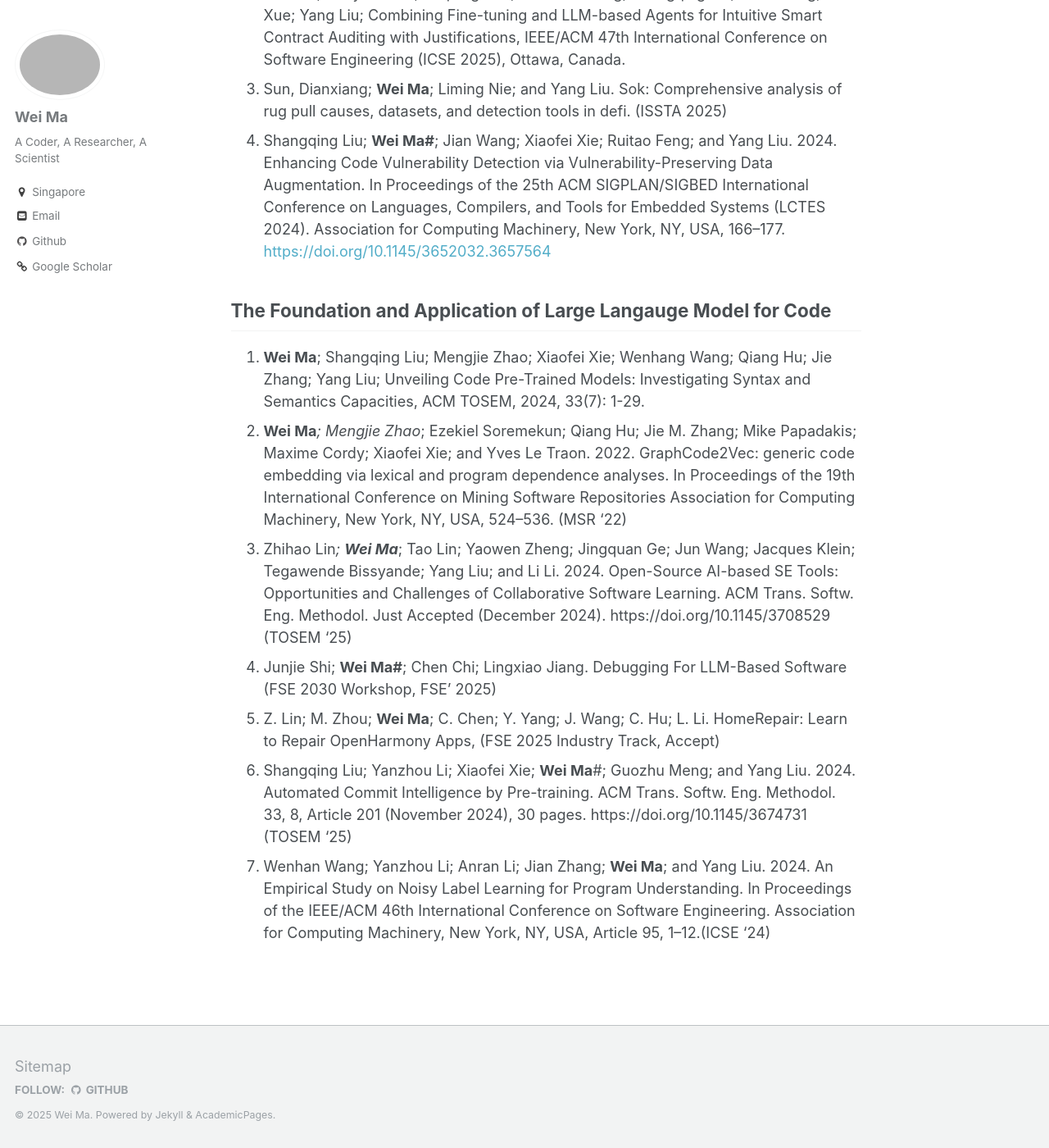
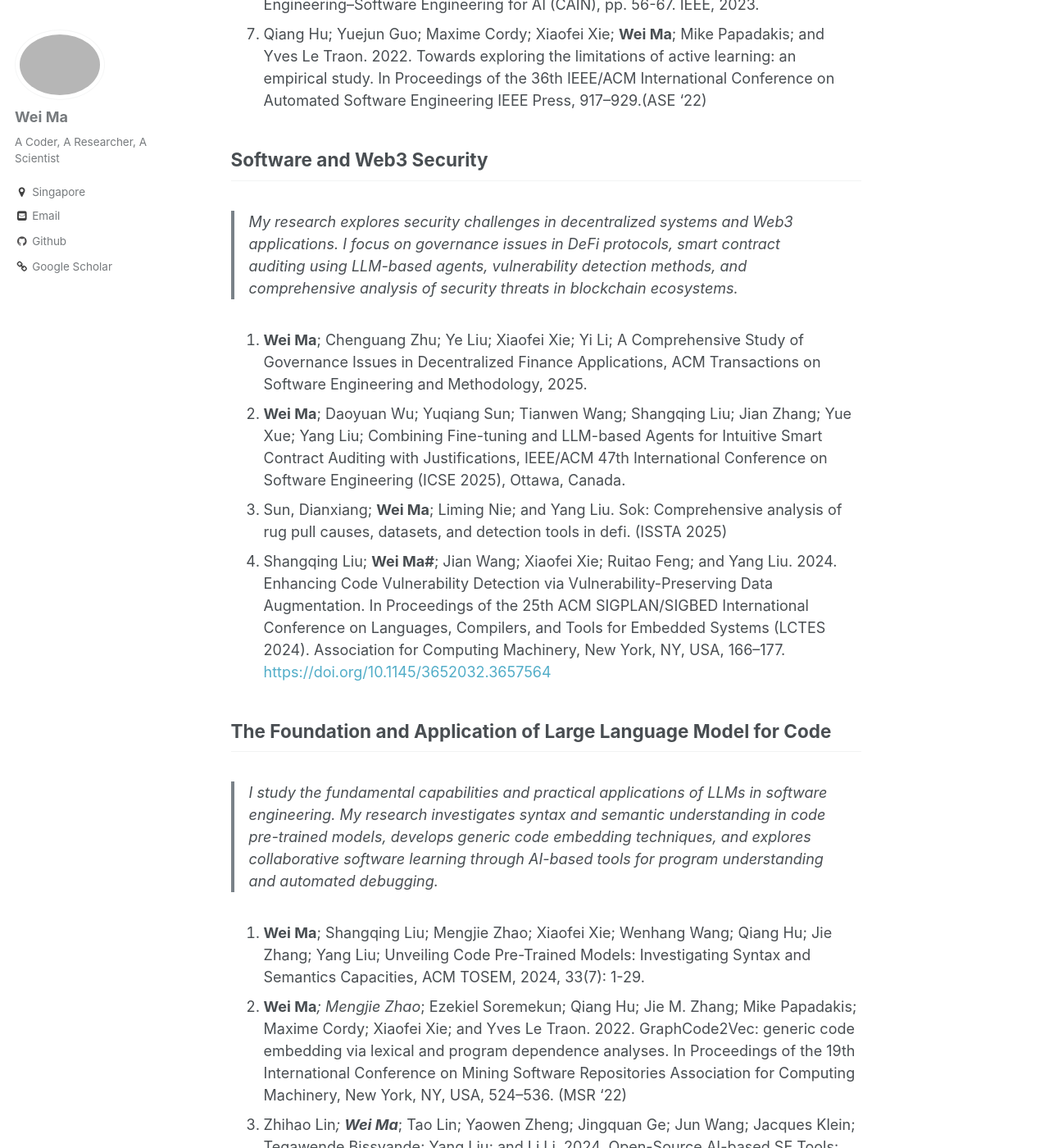
Before and after one commit to Marvinmw/weima, a Jekyll site: the page built from _pages/about.md, in a window 1280 px wide and 1400 px high, scrolled down 3285 px. Shown: the whole window at 82% size. Built offline with Jekyll 4.4.1, drawn with Linux system fonts in a browser that asks for light colours; some of the changed text lies outside the part shown.

Commit message:
publications

```diff
--- a/_pages/about.md
+++ b/_pages/about.md
@@ -11,7 +11,7 @@ redirect_from:
 
 I have published over 20 papers in top-tier conferences and journals, including ICSE, ISSTA, ASE, TOSEM, and EMSE. During my Ph.D. studies, my research focused on enhancing the efficiency and practicality of mutation testing, through a systematic investigation of its fundamental theories and enabling techniques, working closely with [Prof. Yves Le Traon](https://scholar.google.com.sg/citations?user=DmGlmNEAAAAJ&hl=en&inst=14102473421921925766) and [Prof. Mike Papadakis](https://scholar.google.com/citations?user=4O3EolUAAAAJ&hl=el&inst=14102473421921925766). In my postdoctoral work, I broadened my research scope to encompass interdisciplinary topics at the intersection of software testing and intelligent system security, resulting in a diversified and forward-looking research portfolio. At SMU, I work with [Prof. Lingxiao Jiang](https://scholar.google.com.sg/citations?user=0hssXLPZL2YC&hl=en&inst=14102473421921925766), and during my time at NTU, I collaborated with [Prof. Yang Liu](https://scholar.google.com.sg/citations?user=_Pvgwd0AAAAJ&hl=en&inst=14102473421921925766) and [Prof. Yi Li](https://scholar.google.ca/citations?user=B61QIUIAAAAJ).
 
-## **If you are interested in my research, please [email me](mailto:weima@smu.edu.sg) directly**
+## **If you are interested in my research, please [email me](mailto:weima@smu.edu.sg) directly.**
 
 ## [**Wei Ma**, Ph.D.](https://scholar.google.com/citations?user=ZubTNs0AAAAJ&hl=en)
 
@@ -50,6 +50,8 @@ Email: [weima@smu.edu.sg](mailto:weima@smu.edu.sg)
 
 ## **Dynamic Testing**
 
+> My research in dynamic testing focuses on enhancing the efficiency and practicality of mutation testing and fuzz testing methodologies. I develop novel approaches for commit-aware mutation testing, delta-oriented testing strategies, and intelligent fuzz driver generation to improve software quality assurance processes.
+
 1. **Wei Ma**; Thierry Titcheu Chekam; Mike Papadakis; Mark Harman; MuDelta: Delta-Oriented Mutation Testing at Commit Time, the 43rd International Conference on Software Engineering (ICSE 2021), Madrid, Spain.
 2. **Wei Ma**; T. Laurent; M. Ojdanić; T. T. Chekam; A. Ventresque and M. Papadakis. Commit-Aware Mutation Testing, 2020 IEEE International Conference on Software Maintenance and Evolution Adelaide, SA, Australia, 2020, pp. 394-405, (ICSME '20, **IEEE Computer Society TCSE Distinguished Paper Award**)
 3. Miloš Ojdanić*; **Wei Ma***; Thomas Laurent; Thierry Titcheu Chekam; Anthony Ventresque; and Mike Papadakis. 2022. On the use of commit-relevant mutants. Empirical Softw. Engg. 27, 5 (Sep 2022). https://doi.org/10.1007/s10664-022-10138-1 (EMSE '22)
@@ -57,6 +59,8 @@ Email: [weima@smu.edu.sg](mailto:weima@smu.edu.sg)
 5. Cen Zhang; Yaowen Zheng; Mingqiang Bai; Yeting Li; **Wei Ma**; Xiaofei Xie; Yuekang Li; Limin Sun; and Yang Liu. 2024. How Effective Are They? Exploring Large Language Model Based Fuzz Driver Generation. In Proceedings of the 33rd ACM SIGSOFT International Symposium on Software Testing and Analysis Association for Computing Machinery, New York, NY, USA, 1223–1235 (ISSTA '24)
 
 ## **AI Testing and Security**
+
+> I investigate the robustness and security of AI systems, particularly focusing on test selection methods for deep neural networks, adversarial attacks on code models, and security defenses for LLMs. My work addresses critical challenges in ensuring the reliability and trustworthiness of AI-powered software systems.
 
 1. **Wei Ma**; Mike Papadakis; Anestis Tsakmalis; Maxime Cordy; Yves Le Traon; Test Selection for Deep Learning Systems, ACM Transactions on Software Engineering and Methodology, 2021, 30(2): 1-22.
 2. Zhihao Lin*; **Wei Ma***; Mingyi Zhou; Yanjie Zhao; Haoyu Wang; Yang Liu; Jun Wang; Li Li; MazeBreaker: Multi-Agent Reinforcement Learning for Dynamic Jailbreaking of LLM Security Defenses, 48th ICSE, Brazil, 2026.
@@ -68,12 +72,16 @@ Email: [weima@smu.edu.sg](mailto:weima@smu.edu.sg)
 
 ## **Software and Web3 Security**
 
+> My research explores security challenges in decentralized systems and Web3 applications. I focus on governance issues in DeFi protocols, smart contract auditing using LLM-based agents, vulnerability detection methods, and comprehensive analysis of security threats in blockchain ecosystems.
+
 1. **Wei Ma**; Chenguang Zhu; Ye Liu; Xiaofei Xie; Yi Li; A Comprehensive Study of Governance Issues in Decentralized Finance Applications, ACM Transactions on Software Engineering and Methodology, 2025.
 2. **Wei Ma**; Daoyuan Wu; Yuqiang Sun; Tianwen Wang; Shangqing Liu; Jian Zhang; Yue Xue; Yang Liu; Combining Fine-tuning and LLM-based Agents for Intuitive Smart Contract Auditing with Justifications, IEEE/ACM 47th International Conference on Software Engineering (ICSE 2025), Ottawa, Canada.
 3. Sun, Dianxiang; **Wei Ma**; Liming Nie; and Yang Liu. Sok: Comprehensive analysis of rug pull causes, datasets, and detection tools in defi. (ISSTA 2025)
 4. Shangqing Liu; **Wei Ma#**; Jian Wang; Xiaofei Xie; Ruitao Feng; and Yang Liu. 2024. Enhancing Code Vulnerability Detection via Vulnerability-Preserving Data Augmentation. In Proceedings of the 25th ACM SIGPLAN/SIGBED International Conference on Languages, Compilers, and Tools for Embedded Systems (LCTES 2024). Association for Computing Machinery, New York, NY, USA, 166–177. [https://doi.org/10.1145/3652032.3657564](https://doi.org/10.1145/3652032.3657564)
 
-## The Foundation and Application of Large Langauge Model for Code
+## **The Foundation and Application of Large Language Model for Code**
+
+> I study the fundamental capabilities and practical applications of LLMs in software engineering. My research investigates syntax and semantic understanding in code pre-trained models, develops generic code embedding techniques, and explores collaborative software learning through AI-based tools for program understanding and automated debugging.
 
 1. **Wei Ma**; Shangqing Liu; Mengjie Zhao; Xiaofei Xie; Wenhang Wang; Qiang Hu; Jie Zhang; Yang Liu; Unveiling Code Pre-Trained Models: Investigating Syntax and Semantics Capacities, ACM TOSEM, 2024, 33(7): 1-29.
 2. **Wei Ma***; Mengjie Zhao*; Ezekiel Soremekun; Qiang Hu; Jie M. Zhang; Mike Papadakis; Maxime Cordy; Xiaofei Xie; and Yves Le Traon. 2022. GraphCode2Vec: generic code embedding via lexical and program dependence analyses. In Proceedings of the 19th International Conference on Mining Software Repositories Association for Computing Machinery, New York, NY, USA, 524–536. (MSR '22)
```
